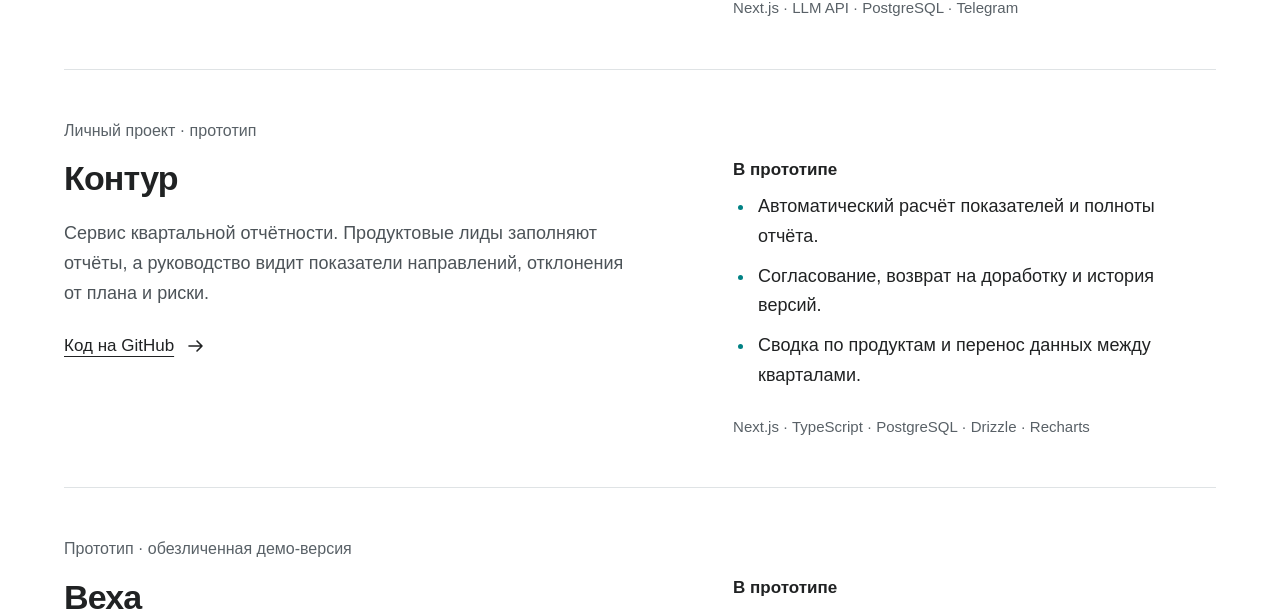
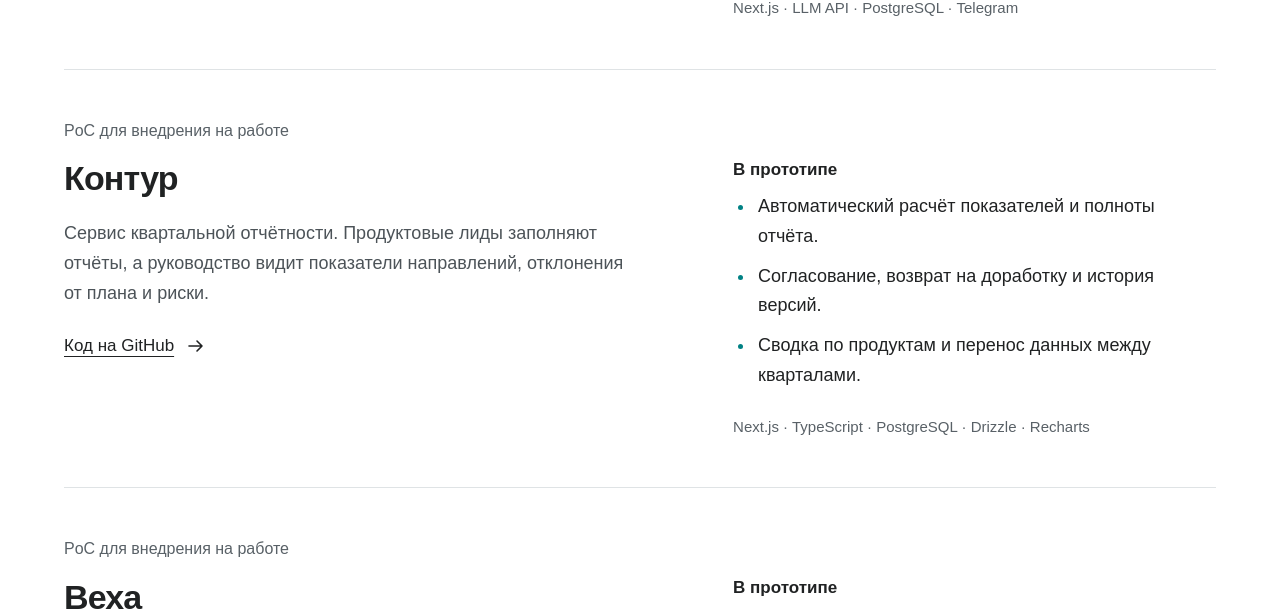
Before and after one commit to ANOWIZ/portfolio, a React (Vite) app: page / in a window 1280 px wide. Shown: the part 1545-2158 px from the top of the page. Built offline with nearby package versions, Linux system fonts and the light colour scheme.

Commit message:
Clarify workplace proof-of-concept project context

```diff
--- a/src/App.tsx
+++ b/src/App.tsx
@@ -22,7 +22,7 @@ const projects = [
   },
   {
     title: 'Контур',
-    label: 'Личный проект · прототип',
+    label: 'PoC для внедрения на работе',
     description: 'Сервис квартальной отчётности. Продуктовые лиды заполняют отчёты, а руководство видит показатели направлений, отклонения от плана и риски.',
     details: ['Автоматический расчёт показателей и полноты отчёта.', 'Согласование, возврат на доработку и история версий.', 'Сводка по продуктам и перенос данных между кварталами.'],
     stack: 'Next.js · TypeScript · PostgreSQL · Drizzle · Recharts',
@@ -30,7 +30,7 @@ const projects = [
   },
   {
     title: 'Веха',
-    label: 'Прототип · обезличенная демо-версия',
+    label: 'PoC для внедрения на работе',
     description: 'Система учёта проектов и работы команды. Объединяет задачи, трудозатраты, загрузку сотрудников и плановые и фактические расходы.',
     details: ['Учёт времени и загрузки по проектам.', 'Разграничение доступа и история действий.', 'Клиентский портал и фоновые задачи.'],
     stack: 'FastAPI · React · PostgreSQL · Keycloak · Celery',
```
Also changed, not shown: 1 other file (tests, documents, lock files or other folders).
